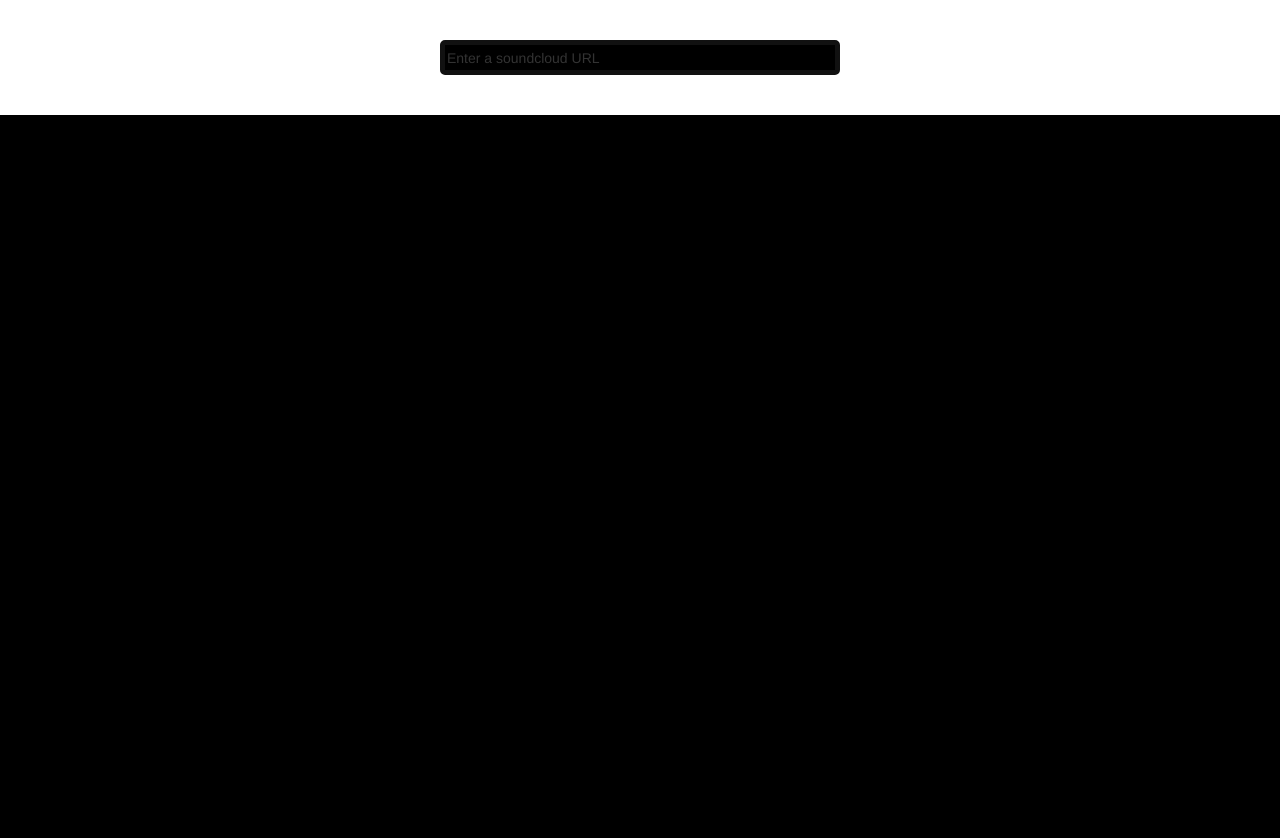
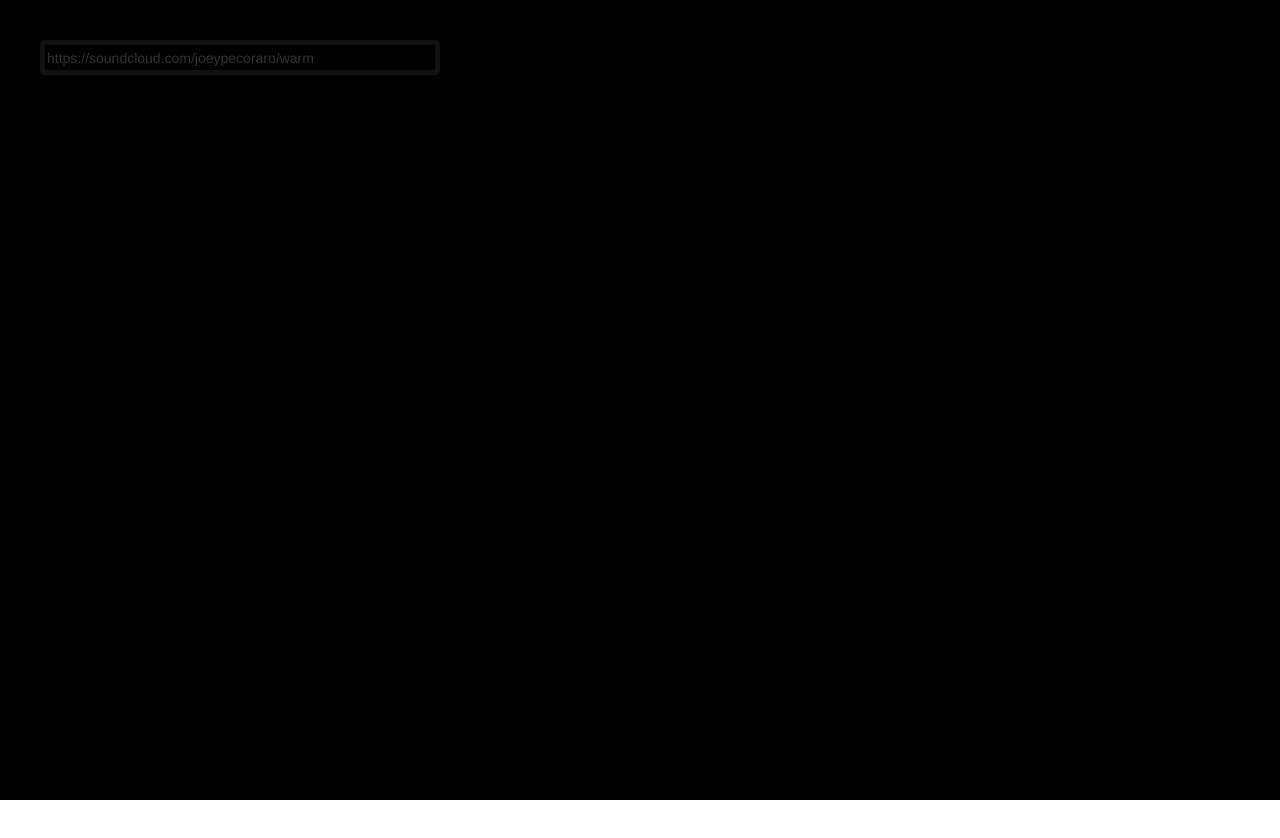
Before and after one commit to evanhli/EHLSQ.github.io, a plain HTML site: page visualizer.html in a window 1280 px wide. After the commit the page ends 800 px from the top, so only its background shows below. Drawn offline with nearby package versions, Linux system fonts and the light colour scheme.

Commit message:
Scale canvas to fit page, edit form style

```diff
--- a/visualizer.html
+++ b/visualizer.html
@@ -19,9 +19,9 @@
 
   <body>
 
-    <div>
-      <form id="inputURL">
-          <input type="text" id="myText" value="Enter a soundcloud URL">
+    <div style="margin:0 auto;">
+      <form id="inputURL" style="position:absolute;">
+          <input type="text" id="myText" placeholder="Enter a soundcloud URL" value="https://soundcloud.com/joeypecoraro/warm">
       </form>
     </div>
 
@@ -29,7 +29,9 @@
 
     <audio id="player" autoplay preload autobuffer></audio>
 
-    <canvas class="visualizer" width="1000px" height="420px"></canvas>
+    <!-- <canvas class="visualizer" width="900px" height="400px"></canvas> -->
+    <canvas class="visualizer" style="width:100%; height:100%; margin:0px;"></canvas>
+
 
   </body>
 
```
